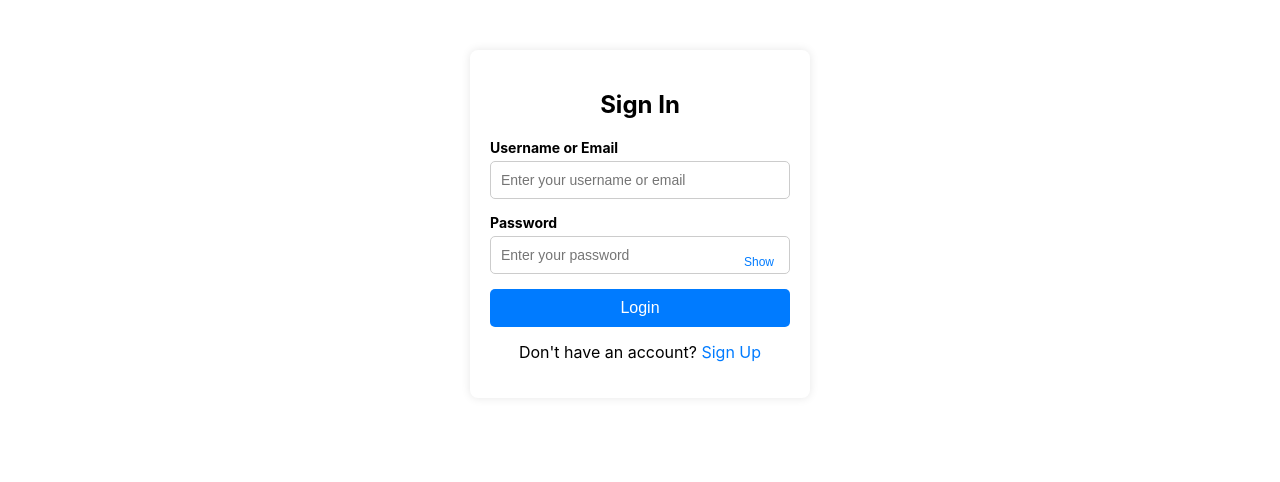
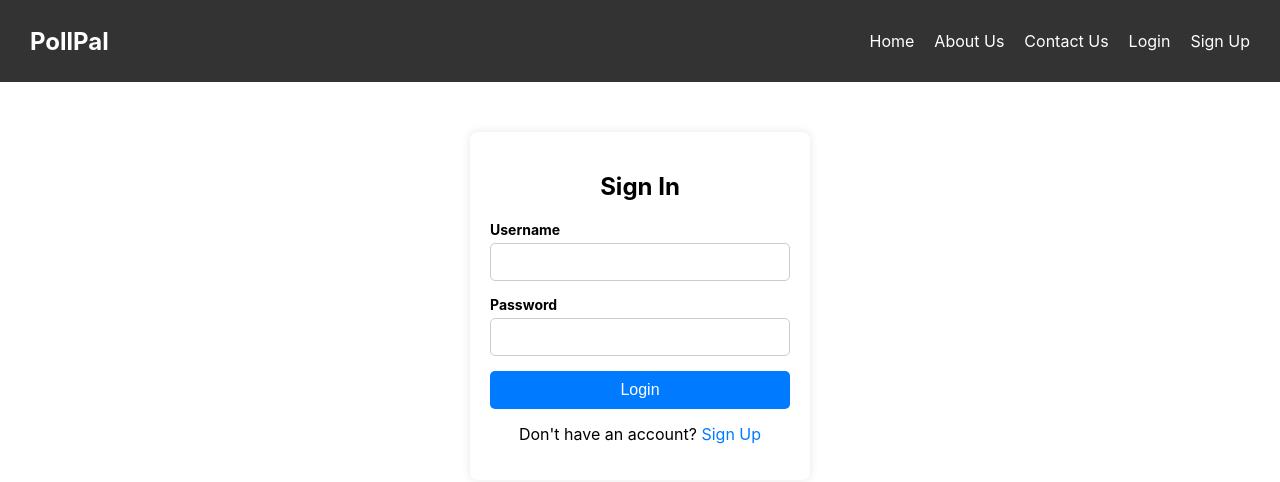
Before and after one commit to Geargoblin/CSDS395_2025Spring_PollPal, a React (Create React App) app in the folder frontend/: page /signin in a window 1280 px wide. Shown: the top 482 px of the page. Built offline with nearby package versions, Linux system fonts and the light colour scheme.

Commit message:
added profile functionality
added profile functionality along with a test user

```diff
--- a/frontend/src/App.js
+++ b/frontend/src/App.js
@@ -1,18 +1,37 @@
-import logo from './logo.svg';
-import './App.css';
-import React from 'react';
-import { BrowserRouter as Router, Routes, Route } from 'react-router-dom';
+import React, { useState, useEffect } from 'react';
+import { BrowserRouter as Router, Routes, Route, useNavigate } from 'react-router-dom';
 import Home from './Pages/Homepage/Home';
 import SignIn from './Pages/SignIn/SignIn';
 import SignUp from './Pages/SignUp/SignUp';
+import Profile from './Pages/Profile/Profile';
+import Navbar from './Components/Navbar/Navbar';
+function App() {
+    const [user, setUser] = useState(null);
 
-function App() {
+    useEffect(() => {
+      // Check if user is logged in from local storage
+      const storedUser = JSON.parse(localStorage.getItem('user'));
+      if (storedUser) setUser(storedUser);
+    }, []);
+
+    const handleLogin = (userData) => {
+      setUser(userData);
+      localStorage.setItem('user', JSON.stringify(userData));
+    };
+
+    const handleLogout = () => {
+      setUser(null);
+      localStorage.removeItem('user');
+    };
+
     return (
       <Router>
+        <Navbar user={user} onLogout={handleLogout} />
         <Routes>
           <Route path="/" element={<Home />} />
-      <Route path="/signin" element={<SignIn />} />
+          <Route path="/signin" element={<SignIn onLogin={handleLogin} />} />
           <Route path="/signup" element={<SignUp />} />
+          <Route path="/profile" element={<Profile user={user} onUpdate={setUser} />} />
         </Routes>
       </Router>
     );
--- a/frontend/src/Components/Navbar/Navbar.css
+++ b/frontend/src/Components/Navbar/Navbar.css
@@ -37,3 +37,17 @@
   .login-btn:hover {
     background-color: #0056b3;
   }
+  .profile-btn {
+    width: 40px;
+    height: 40px;
+    border-radius: 50%;
+    border: none;
+    background-color: #007bff;
+    color: white;
+    font-size: 18px;
+    cursor: pointer;
+  }
+
+  .profile-btn:hover {
+    background-color: #0056b3;
+  }
--- a/frontend/src/Components/Navbar/Navbar.js
+++ b/frontend/src/Components/Navbar/Navbar.js
@@ -1,19 +1,35 @@
-import React from 'react';
+import React, { useState } from 'react';
 import { Link } from 'react-router-dom';
+import ProfileSidebar from '../ProfileSidebar/ProfileSidebar';
 import './Navbar.css';
 
-const Navbar = () => {
+
+const Navbar = ({ user, onLogout }) => {
+  const [showSidebar, setShowSidebar] = useState(false);
+
   return (
     <nav className="navbar">
-      <div className="logo">My Website</div>
+      <div className="logo">PollPal</div>
       <ul className="nav-links">
         <li><Link to="/">Home</Link></li>
         <li><Link to="/about">About Us</Link></li>
         <li><Link to="/contact">Contact Us</Link></li>
-        <li><Link to="/help">Help</Link></li>
-        <li><Link to="/signin" className="login-btn">Login/Signup</Link></li>
-        <li><Link to="/signup" className="signup-btn">Sign Up</Link></li>
+
+        {!user ? (
+          <>
+            <li><Link to="/signin">Login</Link></li>
+            <li><Link to="/signup">Sign Up</Link></li>
+          </>
+        ) : (
+          <li className="profile-icon">
+            <button onClick={() => setShowSidebar(!showSidebar)} className="profile-btn">
+              {user.username ? user.username[0].toUpperCase() : "U"}
+            </button>
+          </li>
+        )}
       </ul>
+
+      {showSidebar && user && <ProfileSidebar user={user} onLogout={onLogout} />}
     </nav>
   );
 };
--- /dev/null
+++ b/frontend/src/Components/ProfileSidebar/ProfileSidebar.css
@@ -0,0 +1,27 @@
+.profile-sidebar {
+    position: absolute;
+    right: 10px;
+    top: 50px;
+    background: rgb(12, 12, 12);
+    padding: 15px;
+    border-radius: 8px;
+    box-shadow: 0 0 10px rgba(0, 0, 0, 0.924);
+    width: 200px;
+  }
+
+  .profile-sidebar h3 {
+    margin-bottom: 10px;
+  }
+
+  .profile-sidebar a {
+    display: block;
+    margin: 10px 0;
+  }
+
+  .logout-btn {
+    background: red;
+    color: white;
+    padding: 8px;
+    border: none;
+    cursor: pointer;
+  }
--- /dev/null
+++ b/frontend/src/Components/ProfileSidebar/ProfileSidebar.js
@@ -0,0 +1,16 @@
+import React from 'react';
+import { Link } from 'react-router-dom';
+import './ProfileSidebar.css';
+
+const ProfileSidebar = ({ user, onLogout }) => {
+  return (
+    <div className="profile-sidebar">
+      <h3>{user.username}</h3>
+      <p>{user.email}</p>
+      <Link to="/profile">Edit Profile</Link>
+      <button onClick={onLogout} className="logout-btn">Sign Out</button>
+    </div>
+  );
+};
+
+export default ProfileSidebar;
--- a/frontend/src/Pages/Homepage/Home.js
+++ b/frontend/src/Pages/Homepage/Home.js
@@ -1,11 +1,10 @@
 import React from 'react';
-import Navbar from '../../Components/Navbar/Navbar';
+
 import './Home.css';
 
 const Home = () => {
   return (
     <div className="home">
-      <Navbar />
       <div className="home-content">
         <h1>Welcome to PollPal</h1>
         <p>PollPal is a recommendation app that suggests activities in the user’s local area. The user will be able to select the category of activity they are looking for, and they will be presented with options in their local area one at a time. If the user likes the recommendation, they can swipe right to save the recommendation. If they don’t like the recommendation, they can swipe left. After each swipe, a new recommendation will be presented automatically. The options that are recommended will be selected by analyzing the user’s previous likes and dislikes and suggesting options they may like based on their preferences. After the user has finished swiping through recommendations, they can go back and look at their saved activities at any time. If the user doesn’t want to swipe through recommendations, they can also view a list of trending activities in their area within any category based on other users’ swipes.
--- /dev/null
+++ b/frontend/src/Pages/Profile/Profile.js
@@ -0,0 +1,31 @@
+import React, { useState } from 'react';
+import './Profile.css';
+
+const Profile = ({ user, onUpdate }) => {
+  const [formData, setFormData] = useState({ ...user });
+
+  const handleInputChange = (e) => {
+    setFormData({ ...formData, [e.target.name]: e.target.value });
+  };
+
+  const handleSave = () => {
+    onUpdate(formData);
+    localStorage.setItem('user', JSON.stringify(formData));
+    alert('Profile Updated Successfully');
+  };
+
+  return (
+    <div className="profile-container">
+      <h2>Edit Profile</h2>
+      <label>Username</label>
+      <input type="text" name="username" value={formData.username} onChange={handleInputChange} />
+
+      <label>Email</label>
+      <input type="email" name="email" value={formData.email} onChange={handleInputChange} />
+
+      <button onClick={handleSave} className="save-btn">Save Changes</button>
+    </div>
+  );
+};
+
+export default Profile;
--- a/frontend/src/Pages/SignIn/SignIn.js
+++ b/frontend/src/Pages/SignIn/SignIn.js
@@ -1,43 +1,37 @@
 import React, { useState } from 'react';
+import { useNavigate } from 'react-router-dom';
 import { Link } from 'react-router-dom';
 import './SignIn.css';
 
-const SignIn = () => {
+const SignIn = ({ onLogin }) => {
+  const [username, setUsername] = useState('');
   const [password, setPassword] = useState('');
-  const [showPassword, setShowPassword] = useState(false);
+  const navigate = useNavigate();
 
-  const togglePasswordVisibility = () => {
-    setShowPassword(!showPassword);
+  const handleSubmit = (e) => {
+    e.preventDefault();
+
+    if (username === 'test' && password === 'test@69') {
+      const userData = { username: 'test', email: 'test@example.com' };
+      onLogin(userData);
+      navigate('/profile');
+    } else {
+      alert('Invalid username or password!');
+    }
   };
 
   return (
     <div className="signin-container">
       <h2>Sign In</h2>
-      <form className="signin-form">
-        <label>Username or Email</label>
-        <input type="text" placeholder="Enter your username or email" required />
+      <form className="signin-form" onSubmit={handleSubmit}>
+        <label>Username</label>
+        <input type="text" value={username} onChange={(e) => setUsername(e.target.value)} required />
 
         <label>Password</label>
-        <div className="password-container">
-          <input
-            type={showPassword ? 'text' : 'password'}
-            placeholder="Enter your password"
-            value={password}
-            onChange={(e) => setPassword(e.target.value)}
-            required
-          />
-          <button
-            type="button"
-            className="show-password-btn"
-            onClick={togglePasswordVisibility}
-          >
-            {showPassword ? 'Hide' : 'Show'}
-          </button>
-        </div>
+        <input type="password" value={password} onChange={(e) => setPassword(e.target.value)} required />
 
         <button type="submit" className="signin-btn">Login</button>
       </form>
-
       <p className="signup-link">
         Don't have an account? <Link to="/signup">Sign Up</Link>
       </p>
```
Also changed, not shown: frontend/src/Pages/Profile/Profile.css (added), 1 other file (tests, documents, lock files or other folders). Lines whose indentation alone changed are shown as unchanged.
